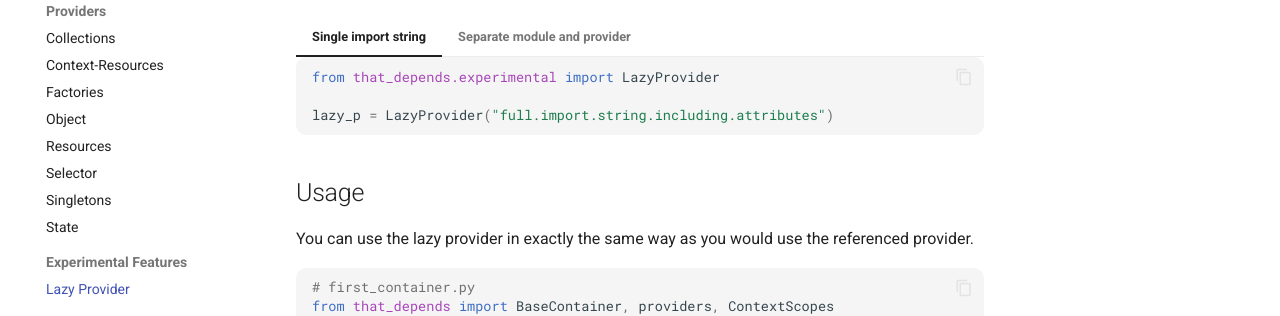
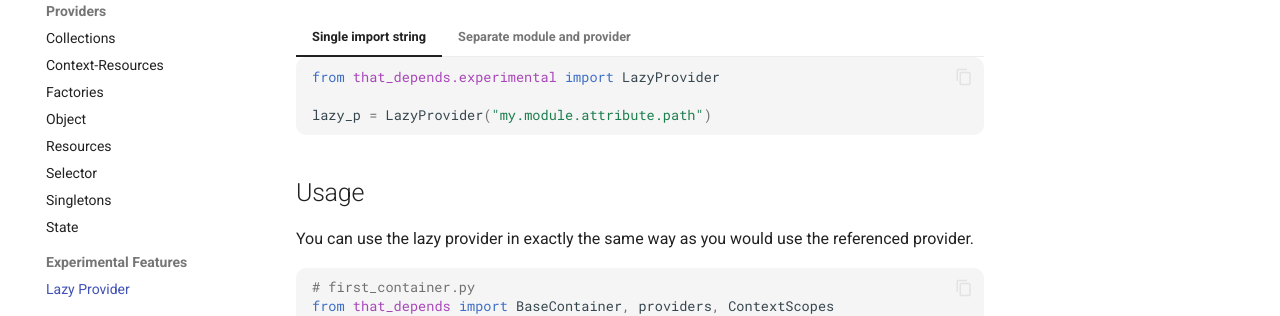
Before and after one commit to modern-python/that-depends, an MkDocs documentation site: the page built from docs/experimental/lazy.md, in a window 1280 px wide and 1264 px high. Shown: the part 393-709 px from the top of the window. Built offline with MkDocs 1.6.1 and Material for MkDocs 9.7.7, drawn with Linux system fonts in a browser that asks for light colours; comment, search, counter and statistics services are not loaded.

Commit message:
docs: Made LazyProvider docs clearer

````diff
--- a/docs/experimental/lazy.md
+++ b/docs/experimental/lazy.md
@@ -13,7 +13,7 @@ multiple containers.
     ```python
     from that_depends.experimental import LazyProvider
 
-    lazy_p = LazyProvider("full.import.string.including.attributes")
+    lazy_p = LazyProvider("my.module.attribute.path")
     ```
 === "Separate module and provider"
     ```python
````
